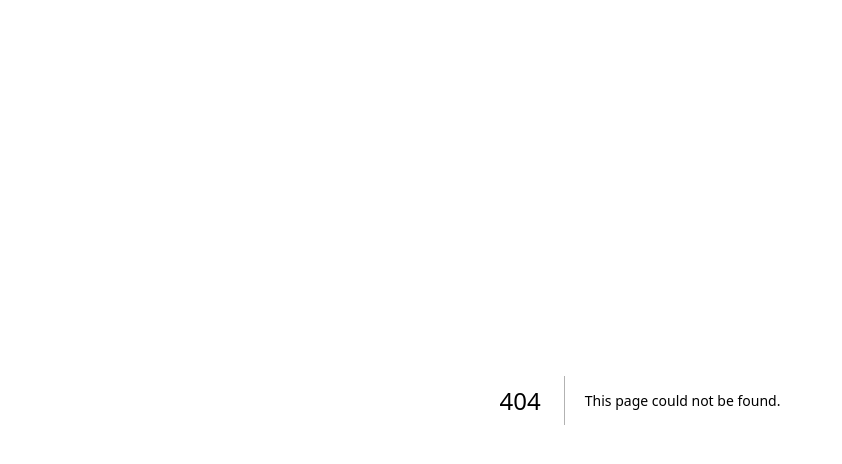
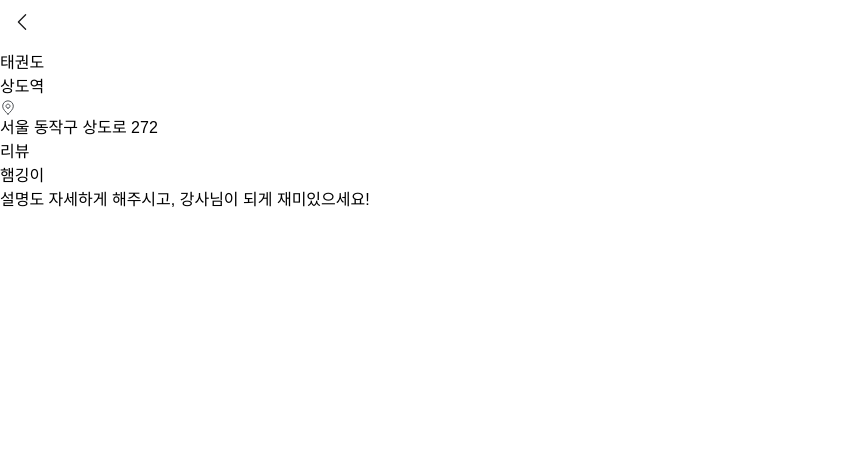
Before and after one commit to Sport-Us/FE, a Next.js app: page /home/1 in a window 1280 px wide. Before the commit this address had no page. Shown: the top 464 px of the page, without its empty margins (0-842 px from the left). Built offline with nearby package versions, Linux system fonts and the light colour scheme.

Commit message:
Fix: 상세페이지 라우팅 오류 수정

```diff
--- a/src/app/detail/[id]/page.tsx
+++ b/src/app/home/[id]/page.tsx
@@ -1,12 +1,12 @@
 "use client";
 
 import { useRouter } from "next/navigation";
-import React from "react";
 
 export default function DetailPage({ params }: { params: { id: string } }) {
   const router = useRouter();
 
-  const mockData = {
+  const allResults = [
+    {
       id: "1",
       category: "태권도",
       name: "상도역",
@@ -20,10 +20,33 @@ export default function DetailPage({ params }: { params: { id: string } }) {
           rating: 4.0,
           date: "2023.03.03",
           comment: "설명도 자세하게 해주시고, 강사님이 되게 재미있으세요!",
-        image: "/sample-image.jpg",
         },
       ],
-  };
+    },
+    {
+      id: "2",
+      category: "축구",
+      name: "상도역",
+      address: "서울 동작구 상도로 272",
+      time: "10:00~16:00",
+      rating: 4.2,
+      reviews: [
+        {
+          id: 2,
+          username: "길동이",
+          rating: 4.5,
+          date: "2023.05.01",
+          comment: "시설도 좋고 접근성이 뛰어나요!",
+        },
+      ],
+    },
+  ];
+
+  const mockData = allResults.find((item) => item.id === params.id);
+
+  if (!mockData) {
+    return <p>데이터를 찾을 수 없습니다.</p>;
+  }
 
   const review = mockData.reviews[0];
 
@@ -98,6 +121,12 @@ export default function DetailPage({ params }: { params: { id: string } }) {
 
       <section className="px-4 py-4">
         <h2 className="text-[18px] font-bold text-[#1A1A1B]">리뷰</h2>
+        <div className="mt-4">
+          <p className="text-[14px] text-[#1A1A1B] font-semibold">
+            {review.username}
+          </p>
+          <p className="text-[14px] text-[#505458]">{review.comment}</p>
+        </div>
       </section>
     </div>
   );
```
Also changed, not shown: src/app/home/page.tsx (+7 -1 lines). Lines whose indentation alone changed are shown as unchanged.
